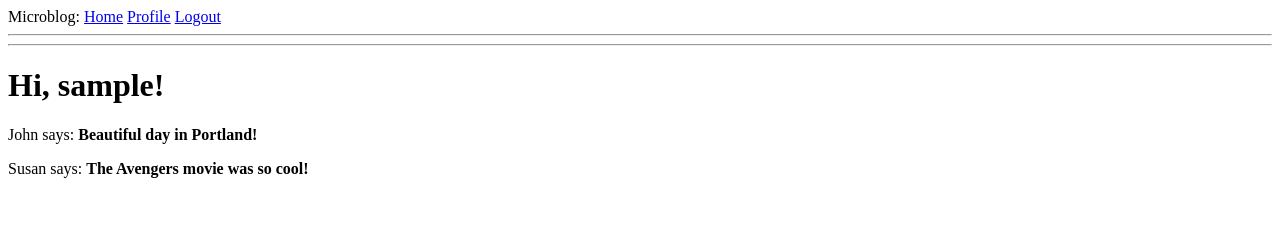
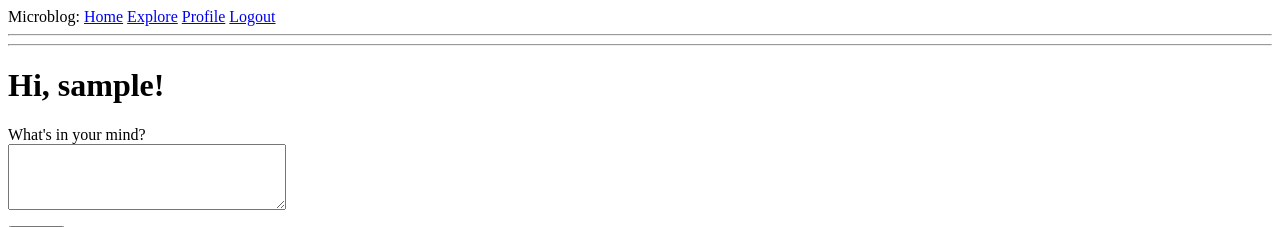
Before and after one commit to coolbrg/learncoding, a Flask app: page / in a window 1280 px wide. Shown: the top 227 px of the page. Run offline with Flask 2, Linux system fonts and the light colour scheme; a user stored in the database is signed in; tables that the repository leaves empty hold one stand-in row (values such as "Sample post").

Commit message:
Flask mega tutorial: post form and pagination

```diff
--- a/python/flask-mega-tutorial/microblog/app/forms.py
+++ b/python/flask-mega-tutorial/microblog/app/forms.py
@@ -42,3 +42,7 @@ class EditProfileForm(FlaskForm):
             user = User.query.filter_by(username=self.username.data).first()
             if user is not None:
                 raise ValidationError('Please use a different username.')
+
+class PostForm(FlaskForm):
+    post = TextAreaField('What\'s in your mind?', validators=[DataRequired(), Length(min=1, max=140)])
+    submit = SubmitField('Submit')
--- a/python/flask-mega-tutorial/microblog/app/routes.py
+++ b/python/flask-mega-tutorial/microblog/app/routes.py
@@ -1,27 +1,30 @@
 from flask import render_template, flash, redirect, url_for, request
 from werkzeug.urls import url_parse
-from app.models import User
+from app.models import User, Post
 from app import app, db
-from app.forms import LoginForm, RegistrationForm, EditProfileForm
+from app.forms import LoginForm, RegistrationForm, EditProfileForm, PostForm
 from flask_login import current_user, login_user, logout_user, login_required
 from datetime import datetime
 
-@app.route('/')
-@app.route('/index')
+@app.route('/', methods=['GET', 'POST'])
+@app.route('/index', methods=['GET', 'POST'])
 @login_required
 def index():
-    user = { 'username': 'Budh Ram Gurung' }
-    posts = [
-      {
-          'author': {'username': 'John'},
-          'body': 'Beautiful day in Portland!'
-      },
-      {
-          'author': {'username': 'Susan'},
-          'body': 'The Avengers movie was so cool!'
-      }
-    ]
-    return render_template('index.html', title='Home Page', posts=posts)
+    form = PostForm()
+    if form.validate_on_submit():
+        post = Post(body=form.post.data, author=current_user)
+        db.session.add(post)
+        db.session.commit()
+        flash('Your post is now live!')
+        return redirect(url_for('index'))
+
+    page = request.args.get('page', 1, type=int)
+    posts = current_user.followed_posts().paginate(page, app.config['POSTS_PER_PAGE'], False)
+
+    next_url = url_for('index', page=posts.next_num) if posts.has_next else None
+    prev_url = url_for('index', page=posts.prev_num) if posts.has_prev else None
+
+    return render_template('index.html', title='Home Page', posts=posts.items, form=form, next_url=next_url, prev_url=prev_url)
 
 @app.route('/login', methods=['GET', 'POST'])
 def login():
@@ -72,9 +75,17 @@ def user(username):
     user = User.query.filter_by(username=username).first_or_404()
 
     print("User is : ", user.username)
-    posts = user.followed_posts()
-    print("Followed post are: ", posts)
-    return render_template('user.html', user=user, posts=posts)
+
+    page = request.args.get('page', 1, type=int)
+    posts = user.posts.paginate(
+        page, app.config['POSTS_PER_PAGE'], False)
+
+    next_url = url_for(
+        'user', page=posts.next_num) if posts.has_next else None
+    prev_url = url_for(
+        'user', page=posts.prev_num) if posts.has_prev else None
+
+    return render_template('user.html', user=user, posts=posts.items, next_url=next_url, prev_url=prev_url)
 
 @app.before_request
 def before_request():
@@ -127,3 +138,14 @@ def unfollow(username):
     db.session.commit()
     flash('You are not following {}.'.format(username))
     return redirect(url_for('user', username=username))
+
+@app.route('/explore')
+@login_required
+def explore():
+    page = request.args.get('page', 1, type=int)
+    posts = Post.query.order_by(Post.timestamp.desc()).paginate(page, app.config['POSTS_PER_PAGE'], False)
+
+    next_url = url_for('explore', page=posts.next_num) if posts.has_next else None
+    prev_url = url_for('explore', page=posts.prev_num) if posts.has_prev else None
+
+    return render_template('index.html', title='Explore', posts=posts.items, next_url=next_url, prev_url=prev_url)
--- a/python/flask-mega-tutorial/microblog/app/templates/_post.html
+++ b/python/flask-mega-tutorial/microblog/app/templates/_post.html
@@ -1,6 +1,10 @@
 <table>
     <tr valign="top">
         <td><img src="{{ post.author.avatar(36) }}"></td>
-        <td>{{ post.author.username }} says:<br>{{ post.body }}</td>
+        <td>
+            <a href="{{ url_for('user', username=post.author.username) }}">
+                {{ post.author.username }}
+            </a>
+            says:<br>{{ post.body }}</td>
     </tr>
 </table>
--- a/python/flask-mega-tutorial/microblog/app/templates/base.html
+++ b/python/flask-mega-tutorial/microblog/app/templates/base.html
@@ -10,6 +10,7 @@
         <div>
             Microblog:
             <a href="{{ url_for('index') }}">Home</a>
+            <a href="{{ url_for('explore') }}">Explore</a>
             {% if current_user.is_anonymous %}
                 <a href="{{ url_for('login') }}">Login</a>
             {% else %}
--- a/python/flask-mega-tutorial/microblog/app/templates/index.html
+++ b/python/flask-mega-tutorial/microblog/app/templates/index.html
@@ -1,7 +1,30 @@
 {% extends "base.html" %}
+
 {% block content %}
-  <h1>Hi, {{ current_user.username }}!</h1>
-  {% for post in posts %}
-  <div><p>{{ post.author.username }} says: <b>{{ post.body }}</b></p></div>
-  {% endfor %}
+    <h1>Hi, {{ current_user.username }}!</h1>
+
+    {% if form %}
+        <form action="" method="post">
+            {{ form.hidden_tag() }}
+            <p>
+                {{ form.post.label }}<br>
+                {{ form.post(cols=32, rows=4) }}<br>
+                {% for error in form.post.errors %}
+                    <span style="color: red;">[{{ error }}]</span>
+                {% endfor %}
+            </p>
+            <p>{{ form.submit() }}</p>
+        </form>
+    {% endif %}
+
+    {% for post in posts %}
+        {% include '_post.html' %}
+    {% endfor %}
+
+    {% if prev_url %}
+        <a href="{{ prev_url }}">Newer posts</a>
+    {% endif %}
+    {% if next_url %}
+        <a href="{{ next_url }}">Older posts</a>
+    {% endif %}
 {% endblock %}
--- a/python/flask-mega-tutorial/microblog/config.py
+++ b/python/flask-mega-tutorial/microblog/config.py
@@ -15,3 +15,5 @@ class Config(object):
     MAIL_USERNAME = os.environ.get('MAIL_USERNAME')
     MAIL_PASSWORD = os.environ.get('MAIL_PASSWORD')
     ADMINS = ['budhram.gurung01@gmail.com']
+
+    POSTS_PER_PAGE = 4
```
Also changed, not shown: python/flask-mega-tutorial/microblog/app/templates/user.html (+7 -0 lines), python/flask-mega-tutorial/microblog/app.db.
